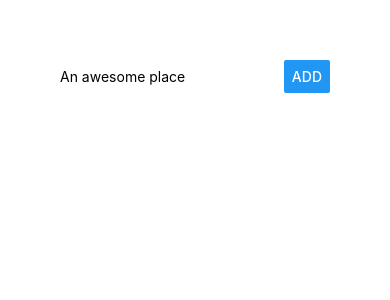
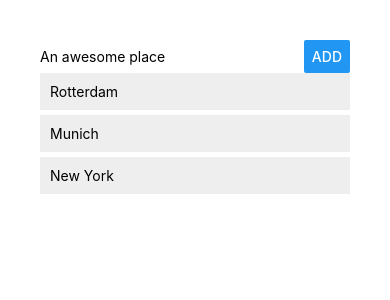
Before and after one commit to HarisSpahija/udemy-course-react-native, a React Native app: screen / in a window 390 px wide. Shown: the top 300 px of the page. Built offline with nearby package versions, Linux system fonts and the light colour scheme.

Commit message:
Clean up

```diff
--- a/App.js
+++ b/App.js
@@ -1,45 +1,27 @@
-import React from "react";
+import React, { Component } from "react";
 import { StyleSheet, View } from "react-native";
 
-import ListItem from "./src/components/ListItem/ListItem";
-import InputContainer from "./src/components/InputContainer/InputContainer";
-import ListContainer from "./src/components/ListContainer/ListContainer";
+import PlaceInput from "./src/components/PlaceInput/PlaceInput";
+import PlaceList from "./src/components/PlaceList/PlaceList";
 
-export default class App extends React.Component {
+export default class App extends Component {
   state = {
-    placeName: "",
-    places: []
+    places: ['Rotterdam', 'Munich', 'New York']
   };
 
-  placeNameChangedHandler = event => {
-    this.setState({ placeName: event });
-  };
-
-  placeSubmitHandler = () => {
-    if (this.state.placeName.trim() === "") {
-      return;
-    }
-
+  placeAddedHandler = placeName => {
     this.setState(prevState => {
       return {
-        places: prevState.places.concat(prevState.placeName)
+        places: prevState.places.concat(placeName)
       };
     });
   };
 
   render() {
-    const { placeName, places } = this.state;
-    const placesOutput = places.map((place, index) => (
-      <ListItem key={index} placeName={place} />
-    ));
     return (
       <View style={styles.container}>
-        <InputContainer
-          placeSubmitHandler={this.placeSubmitHandler}
-          placeName={placeName}
-          placeNameChangedHandler={this.placeNameChangedHandler}
-        />
-        <ListContainer placesOutput={placesOutput} />
+        <PlaceInput onPlaceAdded={this.placeAddedHandler} />
+        <PlaceList places={this.state.places} />
       </View>
     );
   }
@@ -48,7 +30,7 @@ export default class App extends React.Component {
 const styles = StyleSheet.create({
   container: {
     flex: 1,
-    padding: 60,
+    padding: 40,
     backgroundColor: "#fff",
     alignItems: "center",
     justifyContent: "flex-start"
--- a/src/components/InputContainer/InputContainer.js
+++ /dev/null
@@ -1,38 +0,0 @@
-import React from "react";
-import { View, Button, TextInput, StyleSheet } from "react-native";
-
-const inputContainer = props => {
-  const { placeSubmitHandler, placeName, placeNameChangedHandler } = props;
-  return (
-    <View style={styles.inputContainer}>
-      <TextInput
-        style={styles.placeInput}
-        placeholder="An awesome place"
-        value={placeName}
-        onChangeText={placeNameChangedHandler}
-      />
-      <Button
-        style={styles.placeButton}
-        title="Add"
-        onPress={placeSubmitHandler}
-      />
-    </View>
-  );
-};
-
-const styles = StyleSheet.create({
-  inputContainer: {
-    width: "100%",
-    flexDirection: "row",
-    justifyContent: "space-between",
-    alignItems: "center"
-  },
-  placeInput: {
-    width: "70%"
-  },
-  placeButton: {
-    width: "30%"
-  }
-});
-
-export default inputContainer;
--- a/src/components/ListContainer/ListContainer.js
+++ /dev/null
@@ -1,13 +0,0 @@
-import React from "react";
-import { View, StyleSheet } from "react-native";
-
-const ListContainer = props => {
-  const { placesOutput } = props;
-  return <View style={styles.listContainer}>{placesOutput}</View>;
-};
-const styles = StyleSheet.create({
-  listContainer: {
-    width: "100%"
-  }
-});
-export default ListContainer;
--- a/src/components/ListItem/ListItem.js
+++ b/src/components/ListItem/ListItem.js
@@ -1,18 +1,18 @@
 import React from "react";
-import { View, Text, StyleSheet } from "react-native";
+import { View, Text, StyleSheet, TouchableHighlight } from "react-native";
 
-const listItem = props => {
-  return (
+const listItem = props => (
+  <TouchableHighlight onPress={props.onItemPressed}>
     <View style={styles.listItem}>
       <Text>{props.placeName}</Text>
     </View>
-  );
-};
+  </TouchableHighlight>
+);
 
 const styles = StyleSheet.create({
   listItem: {
     width: "100%",
-    margin: 5,
+    marginBottom: 5,
     padding: 10,
     backgroundColor: "#eee"
   }
--- /dev/null
+++ b/src/components/PlaceInput/PlaceInput.js
@@ -0,0 +1,57 @@
+import React, { Component } from "react";
+import { View, TextInput, Button, StyleSheet } from "react-native";
+
+class PlaceInput extends Component {
+  state = {
+    placeName: ""
+  };
+
+  placeNameChangedHandler = val => {
+    this.setState({
+      placeName: val
+    });
+  };
+
+  placeSubmitHandler = () => {
+    if (this.state.placeName.trim() === "") {
+      return;
+    }
+
+    this.props.onPlaceAdded(this.state.placeName);
+  };
+
+  render() {
+    return (
+      <View style={styles.inputContainer}>
+        <TextInput
+          placeholder="An awesome place"
+          value={this.state.placeName}
+          onChangeText={this.placeNameChangedHandler}
+          style={styles.placeInput}
+        />
+        <Button
+          title="Add"
+          style={styles.placeButton}
+          onPress={this.placeSubmitHandler}
+        />
+      </View>
+    );
+  }
+}
+
+const styles = StyleSheet.create({
+  inputContainer: {
+    width: "100%",
+    flexDirection: "row",
+    justifyContent: "space-between",
+    alignItems: "center"
+  },
+  placeInput: {
+    width: "70%"
+  },
+  placeButton: {
+    width: "30%"
+  }
+});
+
+export default PlaceInput;
--- /dev/null
+++ b/src/components/PlaceList/PlaceList.js
@@ -0,0 +1,23 @@
+import React from "react";
+import { View, StyleSheet } from "react-native";
+
+import ListItem from "../ListItem/ListItem";
+
+const placeList = props => {
+  const placesOutput = props.places.map((place, i) => (
+    <ListItem
+      key={i}
+      placeName={place}
+      onItemPressed={() => alert(`Item pressed - ID: ${i} Name: ${place}`)}
+    />
+  ));
+  return <View style={styles.listContainer}>{placesOutput}</View>;
+};
+
+const styles = StyleSheet.create({
+  listContainer: {
+    width: "100%"
+  }
+});
+
+export default placeList;
```
